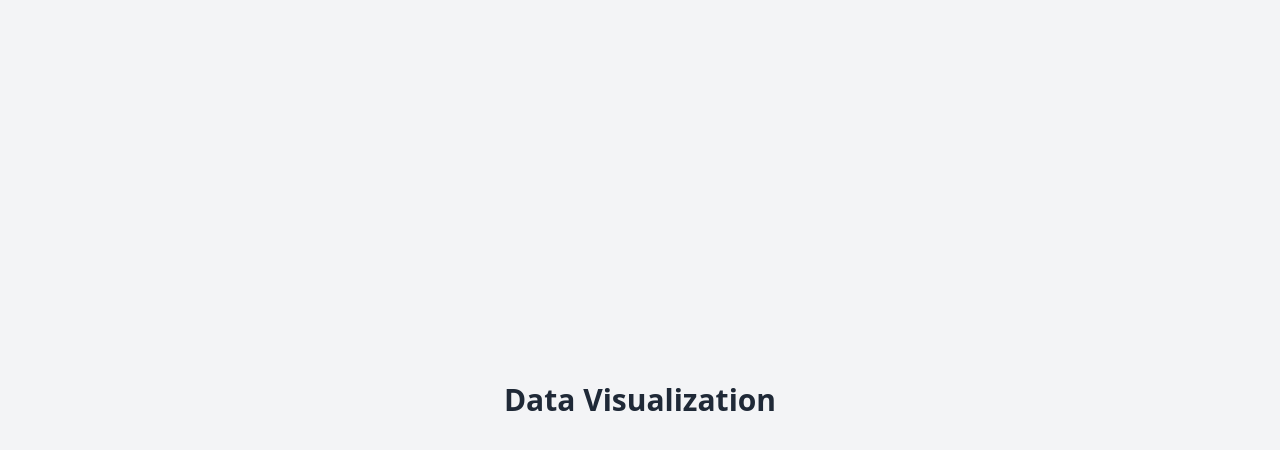
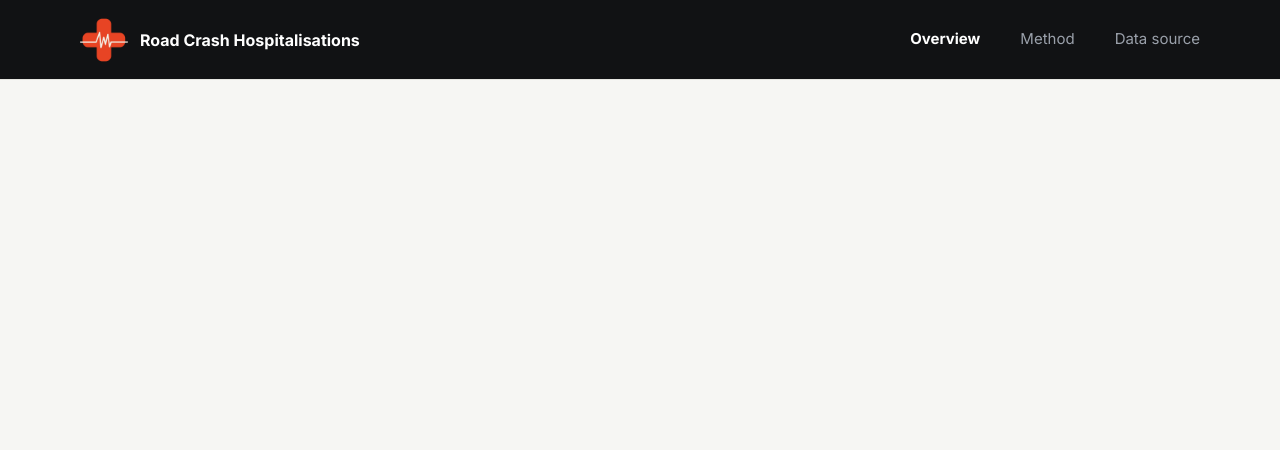
Before and after one commit to RayhanP25/Data-Visualization-Project, a plain HTML site: page index.html in a window 1280 px wide. Drawn offline with nearby package versions, Linux system fonts and the light colour scheme.

Commit message:
website header added

```diff
--- a/index.html
+++ b/index.html
@@ -4,10 +4,29 @@
   <meta charset="UTF-8">
   <meta name="viewport" content="width=device-width, initial-scale=1.0">
   <title>Data Visualization Project</title>
+  <link rel="preconnect" href="https://fonts.googleapis.com">
+  <link rel="preconnect" href="https://fonts.gstatic.com" crossorigin>
+  <link href="https://fonts.googleapis.com/css2?family=Inter:wght@400;700&display=swap" rel="stylesheet">
   <script src="https://cdn.tailwindcss.com"></script>
+  <script>
+    tailwind.config = {
+      theme: {
+        extend: {
+          fontFamily: { sans: ['Inter', 'sans-serif'] },
+          colors: {
+            page: '#F6F6F3',
+            header: '#111214',
+            'header-line': '#E6E6E1',
+            nav: '#9AA0AA',
+          },
+        },
+      },
+    };
+  </script>
   <script src="https://d3js.org/d3.v7.min.js"></script>
 </head>
-<body class="bg-gray-100 min-h-screen flex items-center justify-center">
-  <h1 class="text-3xl font-bold text-gray-800">Data Visualization</h1>
+<body class="min-h-screen bg-page font-sans">
+  <div id="site-header"></div>
+  <script src="js/header.js"></script>
 </body>
 </html>
--- /dev/null
+++ b/js/header.js
@@ -0,0 +1,24 @@
+const NAV_LINKS = [
+  { label: 'Overview', href: 'index.html' },
+  { label: 'Method', href: 'method.html' },
+  { label: 'Data source', href: 'data-source.html' },
+];
+
+function renderHeader() {
+  const currentPage = window.location.pathname.split('/').pop() || 'index.html';
+  const links = NAV_LINKS.map(({ label, href }) => {
+    const active = href === currentPage;
+    return `<a href="${href}" class="${active ? 'font-bold text-white' : 'text-nav'}">${label}</a>`;
+  }).join('');
+
+  document.getElementById('site-header').innerHTML = `
+    <header class="flex h-20 items-center justify-between border-b border-header-line bg-header px-20 text-[15px]">
+      <div class="flex items-center gap-3">
+        <img src="assets/hospital.png" alt="" class="h-12 w-12">
+        <span class="text-base font-bold text-white">Road Crash Hospitalisations</span>
+      </div>
+      <nav class="flex gap-10">${links}</nav>
+    </header>`;
+}
+
+renderHeader();
```
Also changed, not shown: 2 other files.
